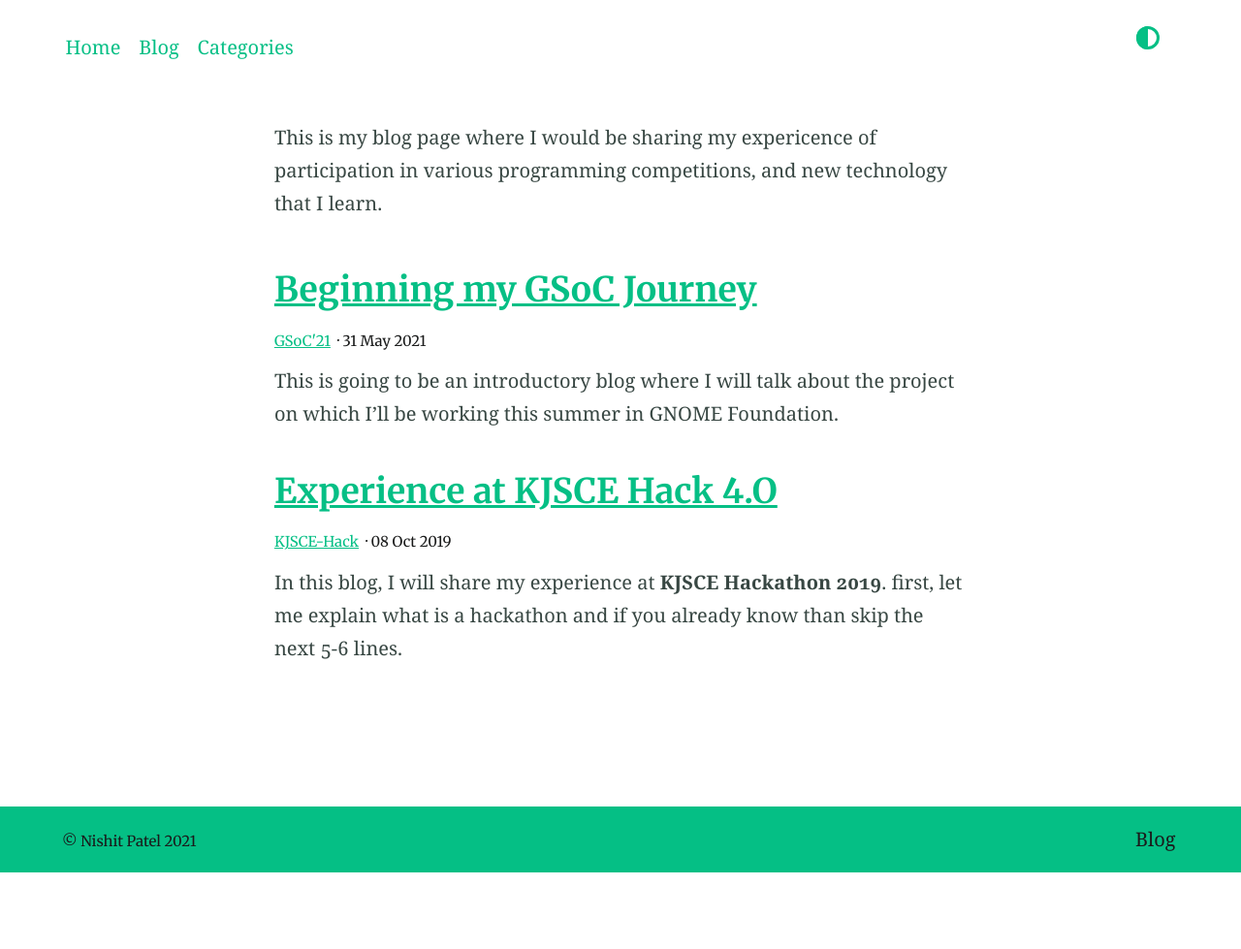
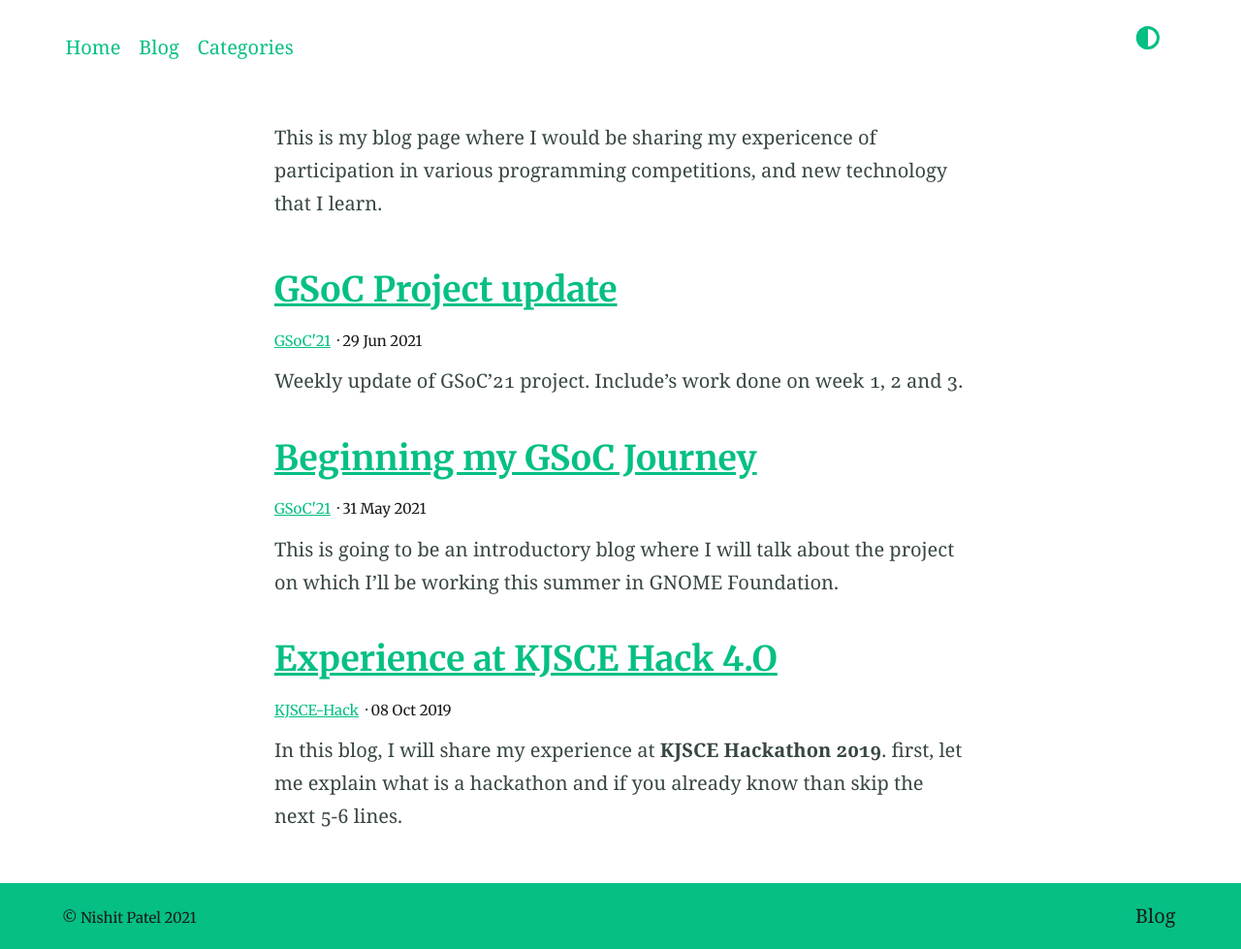
Before and after one commit to nishit130/Personal-blog, a Jekyll site: the page built from blog.md, in a window 1280 px wide. Shown: the whole page at 97% size. Built offline with Jekyll 4.4.1, drawn with Linux system fonts in a browser that asks for light colours; nearby versions of some CDN libraries; before the commit the page ends 900 px from its top, so only the background shows below that.

Commit message:
Add new blog - GSoC project update

```diff
--- a/_config.yml
+++ b/_config.yml
@@ -79,6 +79,11 @@ collections:
     output: true
     description: "Written by Nishit Patel,Beginning GSoC journey, google summer of code experience, gsoc at GNOME organization, gnome foundation, mygsoc, My GSoC"
     feature_image: "https://yatinmaan.github.io/assets/images/gsoc_gnome.png"
+  gsoc-2:
+    title:  "GSoC project update's"
+    output: true
+    description: "Written by Nishit Patel,Weekly GSoC journey, google summer of code, gsoc at GNOME organization, gnome foundation, Week wise documentation of GSoC journey"
+    feature_image: "https://yatinmaan.github.io/assets/images/gsoc_gnome.png"
 
 
 navigation_footer:
--- a/_layouts/post.html
+++ b/_layouts/post.html
@@ -16,9 +16,12 @@ layout: default
     {% include post-meta.html %}
     {{ content }}
 
+    <a href="https://feedburner.google.com/fb/a/mailverify?uri=nishitpatel130&amp;loc=en_US">Subscribe to Blog by Email</a>
+
     {% include post-comments.html %}
 
   </article>
+
 
   {% if page.aside == true %}{% include site-aside.html %}{% endif %}
 
--- /dev/null
+++ b/_posts/2021-06-28-gsoc-project-update.md
@@ -0,0 +1,34 @@
+---
+layout: post
+title:  "GSoC Project update"
+date:   2021-06-29 10:08:01 +0530
+comments: True
+categories: GSoC'21
+collectionpage: gsoc-2
+feature: False
+excerpt: "Weekly update of GSoC'21 project. Include's work done on week 1, 2 and 3."
+---
+
+
+This is a weekly update on my GSoC project.
+
+### Week 1
+
+Following the proposed schedule, I began working on the first milestone, i.e Adding support for creation time in tracker-miners. While building the tracker-miner I discovered crashes in the indexer. After taking some help from mentors and debugging,
+It was found that a double-free bug in the indexer was causing the crash. As the piece of code was unused, it went unnoticed.
+
+*Merge Requests*: [!440](https://gitlab.gnome.org/GNOME/tracker/-/merge_requests/440)
+
+### Week 2
+
+During 2nd week, Most of the time was spent writing code. I was also working on resolving threads in the merge requests which were opened before GSoC.
+
+*Merge Requests*: [!327](https://gitlab.gnome.org/GNOME/tracker-miners/-/merge_requests/327)
+
+### Week 3
+
+Opend Draft MR for the first milestone, and fixed some of the coverity warnings which were introduced after merging [!327](https://gitlab.gnome.org/GNOME/tracker-miners/-/merge_requests/327).
+
+*Merge Requests*:
+[!336](https://gitlab.gnome.org/GNOME/tracker-miners/-/merge_requests/336),
+ [!340](https://gitlab.gnome.org/GNOME/tracker-miners/-/merge_requests/340)
--- a/_sass/sassline-base/_variables.scss
+++ b/_sass/sassline-base/_variables.scss
@@ -56,7 +56,8 @@ $gutterwidths: (
 // Add weight and style details too.
 // ! Set cap height to set to the baseline.
 $bodytype: (
-  font-family: 'Georgia, serif',
+  font-family: 'Inter,ui-sans-serif,system-ui,-apple-system,BlinkMacSystemFont,"Segoe UI",Roboto,"Helvetica Neue",Arial,"Noto Sans",sans-serif,"Apple Color Emoji","Segoe UI Emoji","Segoe UI Symbol","Noto Color Emoji"',
+  // font-family: 'Georgia, serif',
   regular: 400,
   bold: 700,
   italic: italic,
@@ -64,7 +65,8 @@ $bodytype: (
 ) !default;
 
 $headingtype: (
-  font-family: 'Helvetica, sans-serif',
+  font-family: 'Inter,ui-sans-serif,system-ui,-apple-system,BlinkMacSystemFont,"Segoe UI",Roboto,"Helvetica Neue",Arial,"Noto Sans",sans-serif,"Apple Color Emoji","Segoe UI Emoji","Segoe UI Symbol","Noto Color Emoji"',
+  // font-family: 'Helvetica, sans-serif',
   regular: 400,
   bold: 700,
   cap-height: 0.66
```
